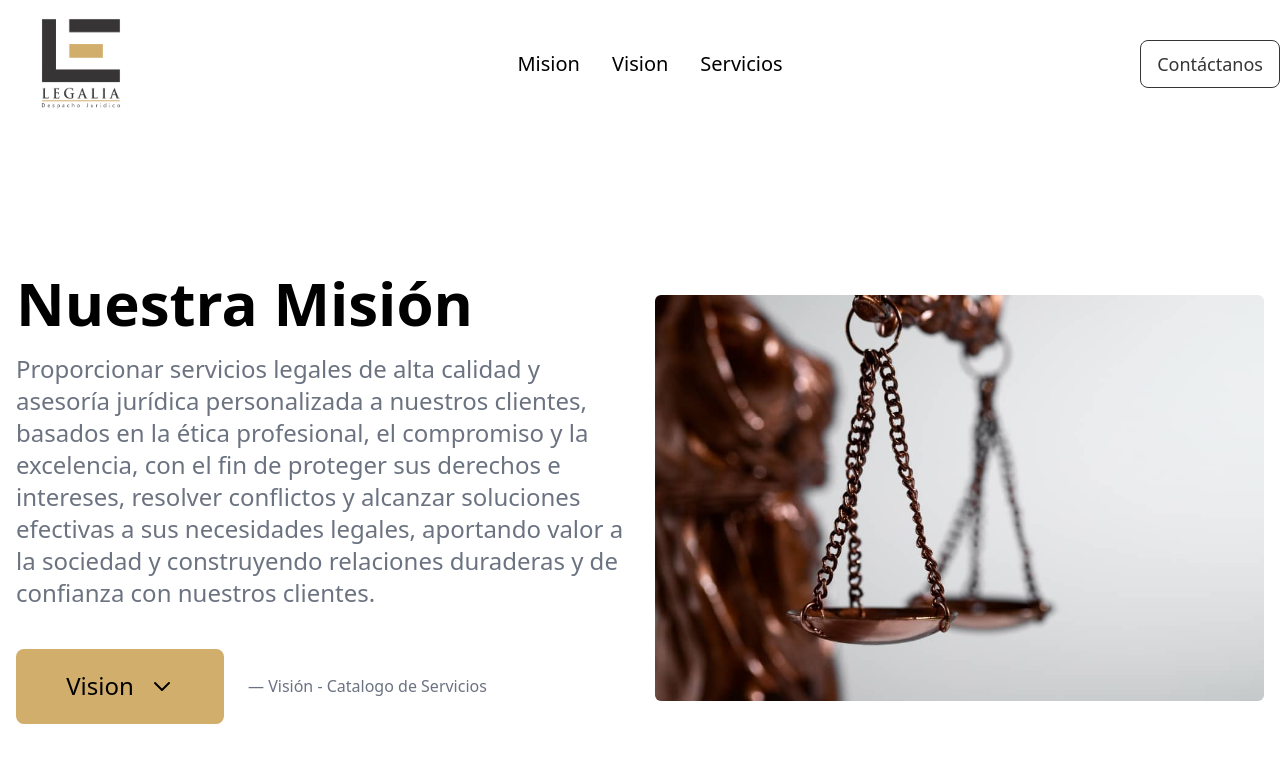
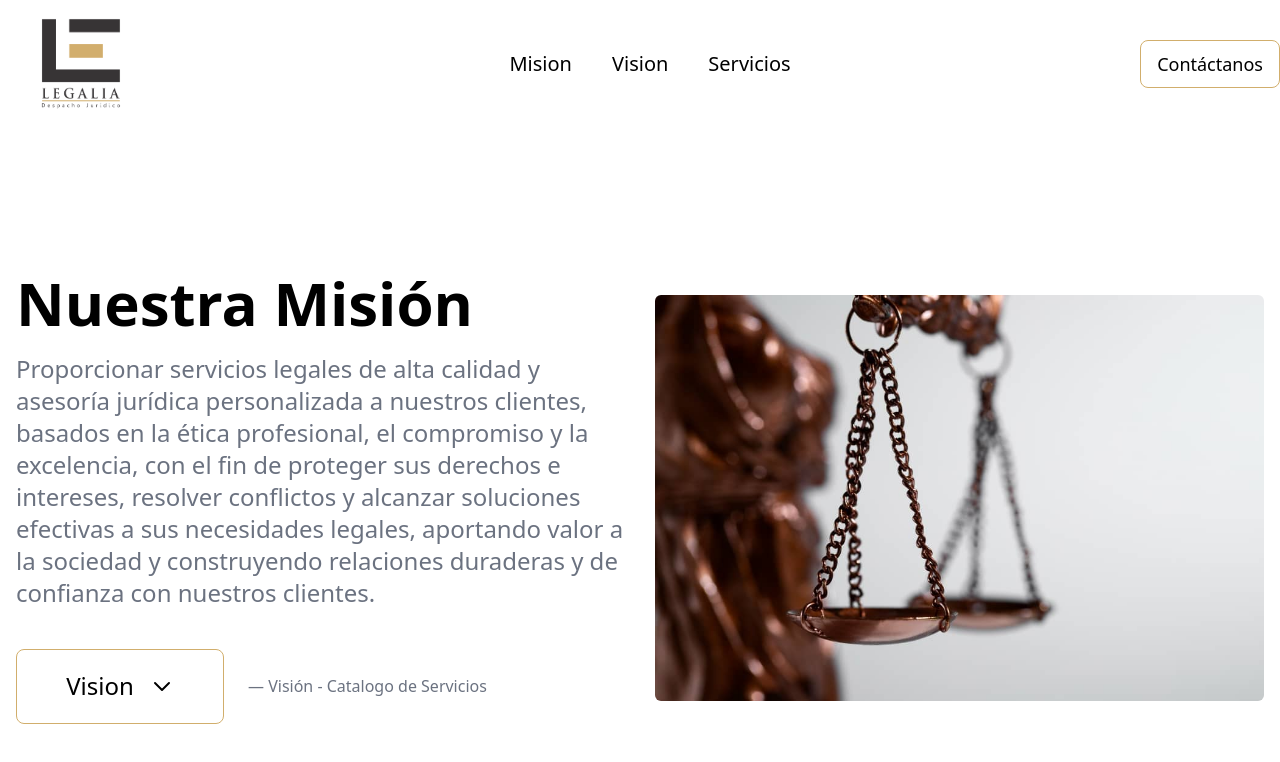
Before and after one commit to MiloDeSkorpio/landing-legalia, a React (Vite) app: page / in a window 1280 px wide. Shown: the top 762 px of the page. Built offline with nearby package versions, Linux system fonts and the light colour scheme.

Commit message:
StyleColors

```diff
--- a/src/components/Nav.jsx
+++ b/src/components/Nav.jsx
@@ -5,12 +5,12 @@ import { nav } from '../data.js'
 const Nav = () => {
   return (
     <div className='bg-white w-full h-full'>
-    <ul className='h-full flex flex-row justify-center items-center gap-x-8'>
+    <ul className='h-full flex flex-row justify-center items-center  gap-x-8'>
       {nav.map((item, index) => {
         //destrucure item
         const { href, name } = item
         return (
-          <li key={index}>
+          <li key={index} className='hover:bg-[#d1ae6c] hover:shadow-md p-1 rounded-sm '>
             <a className='link text-black text-xl' href={href}>
               {name}
             </a>
--- a/src/index.css
+++ b/src/index.css
@@ -35,13 +35,13 @@
     @apply h-[48px] px-[16px] text-lg font-normal;
   }
   .btn-accent {
-    @apply text-black bg-[#d1ae6c] hover:bg-[#c2933d];
+    @apply bg-transparent text-black border border-[#d1ae6c] hover:bg-[#c2933d] hover:shadow-md;
   }
   .btn-white {
     @apply text-[#d1ae6c] bg-white hover:bg-white/90;
   }
   .btn-outline {
-    @apply bg-transparent text-[#363435] border border-[#363435] hover:bg-[#363435] hover:text-white;
+    @apply bg-transparent text-black border border-[#d1ae6c] hover:bg-[#c2933d] hover:shadow-md;
   }
   .btn-link {
     @apply text-[#d1ae6c] text-xl lg:text-2xl;
```
